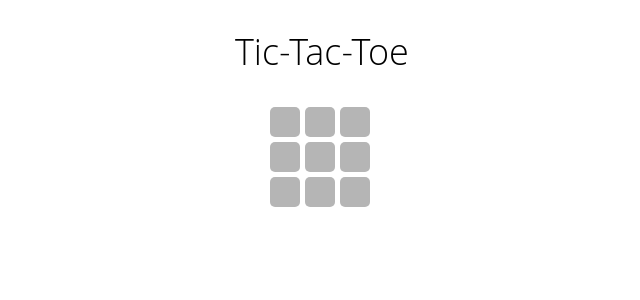
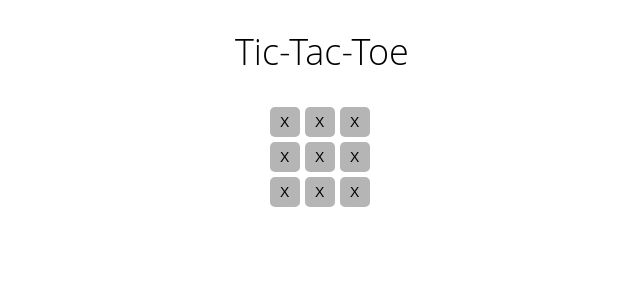
Before and after one commit to eatoncns/ttt_react, a React (Create React App) app: page / in a window 1280 px wide. Shown: the top 300 px of the page, without its empty margins (285-925 px from the left). Built offline with nearby package versions, Linux system fonts and the light colour scheme; the HTML template or start-up script is replaced by a standard one.

Commit message:
Add mark to Space buttons

```diff
--- a/src/Board.js
+++ b/src/Board.js
@@ -4,7 +4,7 @@ import './Board.css';
 
 function Space(props) {
   return (
-    <button className='btn cell btn-cell' onClick={() => props.handleClick()}></button>
+    <button className='btn cell btn-cell' onClick={() => props.handleClick()}>{props.mark}</button>
   );
 }
 
@@ -20,7 +20,7 @@ class Board extends Component {
 
   renderSpace(index) {
     return (
-      <Space key={index} handleClick={() => this.props.handleClick(index)} />
+      <Space key={index} mark={'X'} handleClick={() => this.props.handleClick(index)} />
     );
   }
 
@@ -44,6 +44,7 @@ class Board extends Component {
 }
 
 Space.propTypes = {
+  mark: PropTypes.string.isRequired,
   handleClick: PropTypes.func.isRequired
 };
 
```
Also changed, not shown: 1 other file (tests, documents, lock files or other folders).
